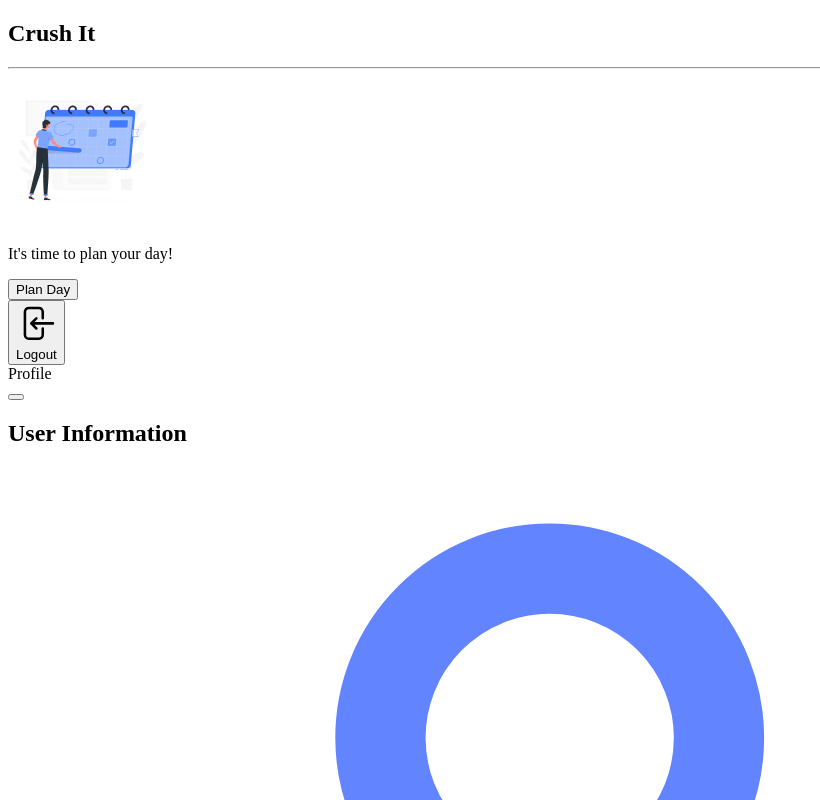
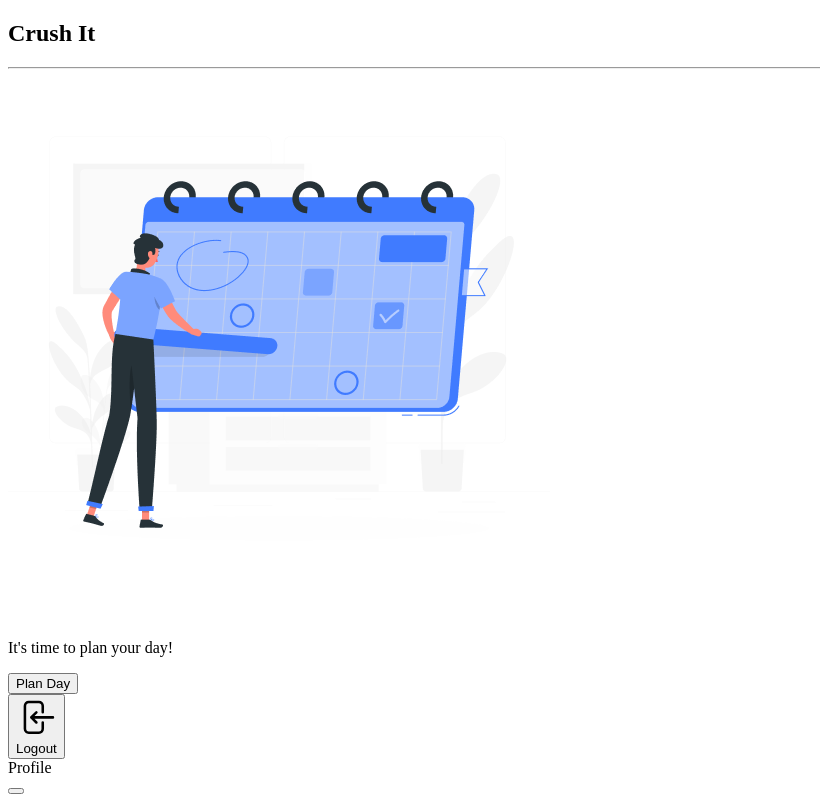
Before and after one commit to jameslpineda/cs490-team10, a React (Create React App) app in the folder app/web/: page /settings in a window 1280 px wide. Shown: the top 800 px of the page, without its empty margins (0-820 px from the left). Built offline with nearby package versions, Linux system fonts and the light colour scheme; no server answers; sample sign-in values are in the browser's storage.

Commit message:
Fixed ESLint errors for Frontend

```diff
--- a/app/web/src/components/IconCycleComponent.tsx
+++ b/app/web/src/components/IconCycleComponent.tsx
@@ -1,4 +1,3 @@
-/* eslint-disable prettier/prettier */
 import React, { useState } from 'react';
 
 const IconCycleComponent: React.FC = () => {
--- a/app/web/src/components/SignUpForm.tsx
+++ b/app/web/src/components/SignUpForm.tsx
@@ -4,8 +4,7 @@ import { toast } from 'react-toastify';
 import { Link } from 'react-router-dom';
 import { useSelector, useDispatch } from 'react-redux';
 import { useNavigate } from 'react-router-dom';
-// eslint-disable-next-line @typescript-eslint/no-unused-vars, no-unused-vars
-import { register, reset } from '../features/auth/authSlice';
+import { reset } from '../features/auth/authSlice';
 import Spinner from '../components/Spinner';
 import { coreConfig } from '../utils/config';
 
--- a/app/web/src/components/Spinner.tsx
+++ b/app/web/src/components/Spinner.tsx
@@ -1,3 +1,4 @@
+import React from 'react';
 function Spinner() {
   return (
     <div className="spinner">
--- a/app/web/src/pages/home.tsx
+++ b/app/web/src/pages/home.tsx
@@ -1,7 +1,3 @@
-/* eslint-disable no-unused-vars */
-/* eslint-disable @typescript-eslint/no-unused-vars */
-/* eslint-disable react/no-unescaped-entities */
-/* eslint-disable no-undef */
 import React, { useEffect, useState } from 'react';
 import moment from 'moment';
 import './scroll.css';
@@ -9,10 +5,10 @@ import TaskModal from '../components/TaskModal';
 import Task from '../components/Task';
 import { coreConfig } from '../utils/config';
 import { toast } from 'react-toastify';
-import { constants } from 'buffer';
 import { useNavigate } from 'react-router-dom';
 import { useSelector } from 'react-redux';
 import { logout, reset } from '../features/auth/authSlice';
+import crushItLogo from '../images/crush_it_logo.png';
 import useAppDispatch from '../features/auth/hooks/useAppDispatch';
 
 interface TaskData {
@@ -221,13 +217,13 @@ export const Home = () => {
           <div className="flex justify-center pt-8 pb-4">
             <img
               className="w-13 h-13"
-              src={process.env.PUBLIC_URL + '/image1.png'}
+              src={crushItLogo}
               alt="Crush It Image"
             />
           </div>
           <div className="flex justify-center">
             <p className="w-1/2 text-lg text-white font-semibold text-center">
-              It's time to plan your day!
+              It&apos;s time to plan your day!
             </p>
           </div>
           <div className="flex justify-center items-center pb-20 mb-5">
--- a/app/web/src/pages/resetPassword.tsx
+++ b/app/web/src/pages/resetPassword.tsx
@@ -1,4 +1,3 @@
-/* eslint-disable react/react-in-jsx-scope */
 import React from 'react';
 import { ChangeEvent, FormEvent, useState } from 'react';
 import { useNavigate, useParams } from 'react-router-dom';
--- a/app/web/src/pages/settings.tsx
+++ b/app/web/src/pages/settings.tsx
@@ -1,11 +1,10 @@
-/* eslint-disable react/no-unescaped-entities */
-/* eslint-disable no-undef */
 import React, { useState, useEffect } from 'react';
 import { toast } from 'react-toastify';
 import { useNavigate } from 'react-router-dom';
 import { useSelector } from 'react-redux';
 import { coreConfig } from '../utils/config';
 import useAppDispatch from '../features/auth/hooks/useAppDispatch';
+import crushItLogo from '../images/crush_it_logo.png';
 import { logout, reset } from '../features/auth/authSlice';
 
 const Settings: React.FC = () => {
@@ -29,6 +28,7 @@ const Settings: React.FC = () => {
     navigate('../');
   };
 
+  // eslint-disable-next-line @typescript-eslint/no-explicit-any
   const { user } = useSelector((state: any) => state.auth);
 
   useEffect(() => {
@@ -217,13 +217,13 @@ const Settings: React.FC = () => {
           <div className="flex justify-center pt-8 pb-4">
             <img
               className="w-13 h-13"
-              src={process.env.PUBLIC_URL + '/image1.png'}
+              src={crushItLogo}
               alt="Crush It Image"
             />
           </div>
           <div className="flex justify-center">
             <p className="w-1/2 text-lg text-white font-semibold text-center">
-              It's time to plan your day!
+              It&apos;s time to plan your day!
             </p>
           </div>
           <div className="flex justify-center items-center pb-20 mb-5">
```
